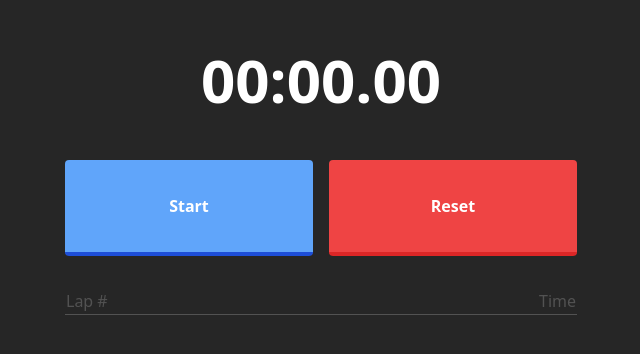
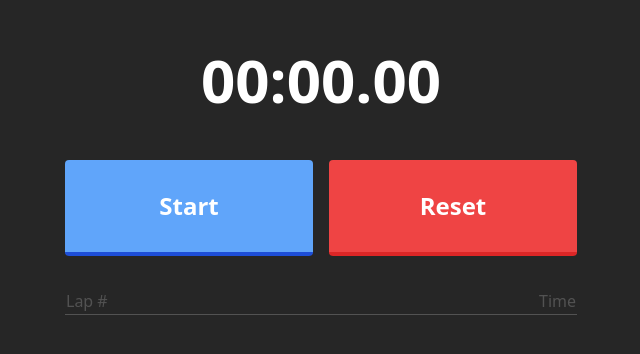
Before and after one commit to Shopify/eng-intern-assessment-react, a React app: page / in a window 1280 px wide. Shown: the top 354 px of the page, without its empty margins (319-959 px from the left). Built offline with nearby package versions, Linux system fonts and the light colour scheme.

Commit message:
style: bigger button

```diff
--- a/src/StopWatchButton.tsx
+++ b/src/StopWatchButton.tsx
@@ -6,7 +6,7 @@ export default function StopWatchButton(
   return (
     <button
       {...props}
-      className={`p-4 bg-blue-400 hover:bg-blue-500 text-white font-bold py-2 px-4 border-b-4 border-blue-700 hover:border-blue-600 rounded active:translate-y-[0.1em] transition-transform ${props.className}`}
+      className={`p-4 bg-blue-400 hover:bg-blue-500 text-white font-bold py-2 px-4 border-b-4 border-blue-700 hover:border-blue-600 rounded active:translate-y-[0.1em] transition-transform text-2xl ${props.className}`}
     >
       {props.children}
     </button>
```
